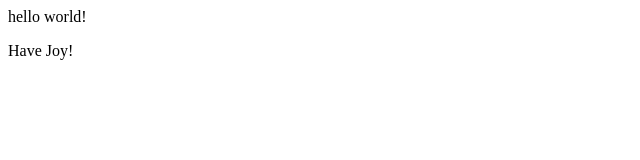
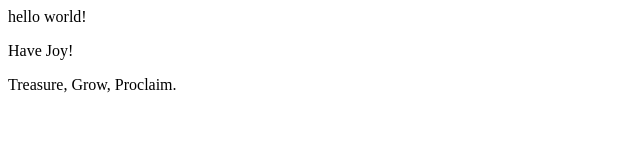
Before and after one commit to charliebeals/karachristo-web, a plain HTML site: page index.html in a window 1280 px wide. Shown: the whole page, without its empty margins (0-640 px from the left). Drawn offline with Linux system fonts and the light colour scheme.

Commit message:
add motto to index.html

```diff
--- a/index.html
+++ b/index.html
@@ -2,5 +2,6 @@
     <body>
         <p>hello world!</p>
         <p>Have Joy!</p>
+        <p>Treasure, Grow, Proclaim.</p>
     </body>
 </html>
```
